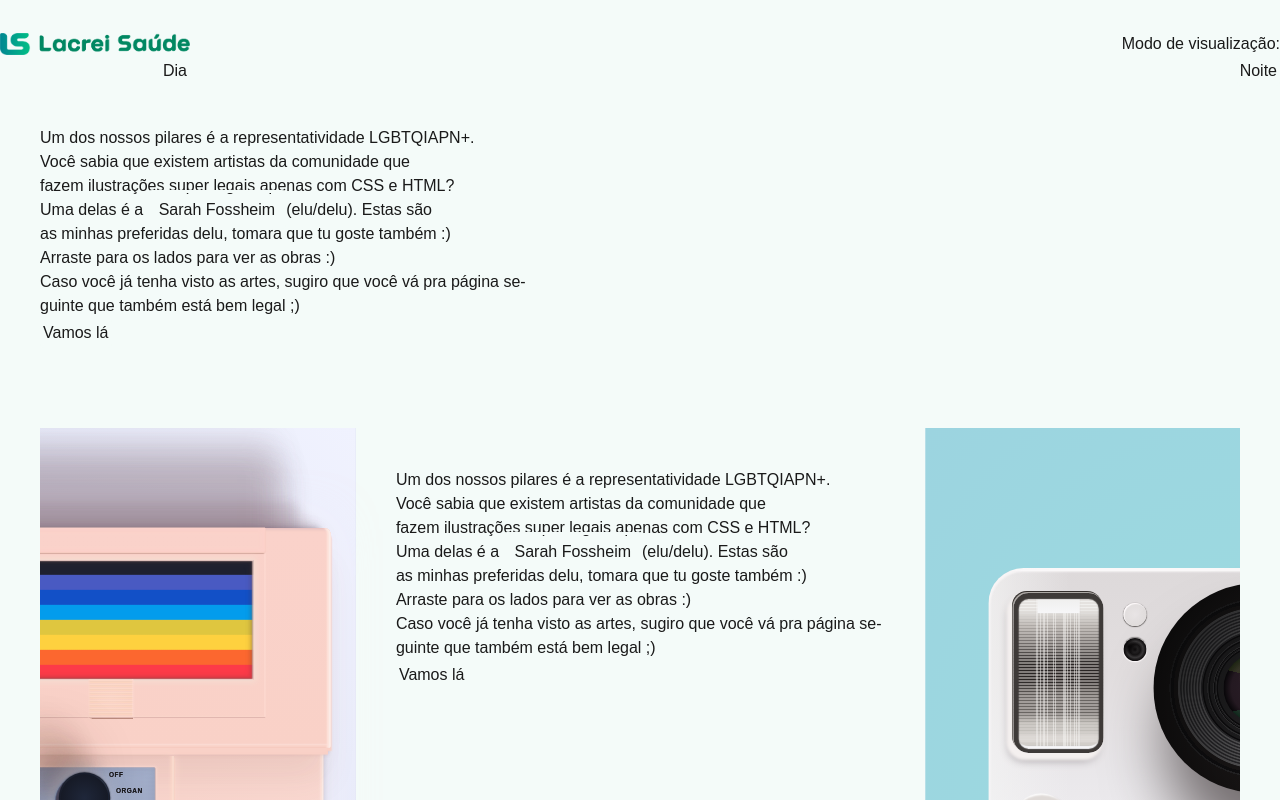
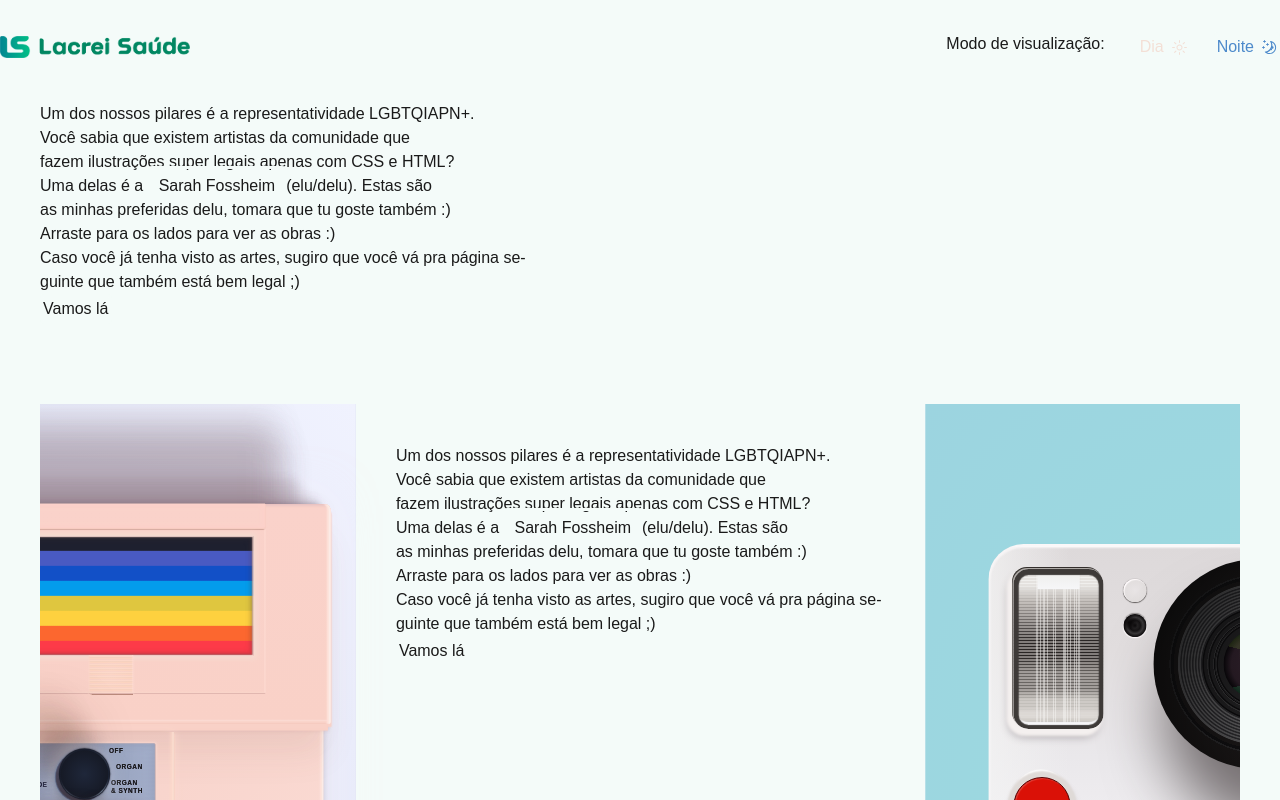
Before and after one commit to brunomoleta/testetecnico-lacrei-saude, a Next.js app: page / in a window 1280 px wide. Shown: the top 800 px of the page. Built offline with nearby package versions, Linux system fonts and the light colour scheme; no server answers.

Commit message:
:sparkle: feat:DarkLightMode
Configurar dois botões. Um para
o modo "noite" e o outro para o modo "dia".

```diff
--- /dev/null
+++ b/src/components/DarkLightMode/DarkLightMode.style.ts
@@ -0,0 +1,22 @@
+import styled from "styled-components";
+
+export const Wrapper = styled.div`
+  display: flex;
+  gap: 32px;
+`;
+export const Buttons = styled.div`
+  display: flex;
+  gap: 24px;
+`;
+
+export const Button = styled.button`
+  display: flex;
+  align-items: center;
+  gap: 8px;
+`;
+export const Day = styled(Button)`
+  color: var(--day);
+`;
+export const Night = styled(Button)`
+  color: var(--night);
+`;
--- a/src/components/DarkLightMode/DarkLightMode.tsx
+++ b/src/components/DarkLightMode/DarkLightMode.tsx
@@ -4,31 +4,44 @@ import { DARK_COLORS, LIGHT_COLORS } from "@/styled-components/colors.style";
 import { PageTheme, Theme } from "@/types/types";
 import { formattedDate } from "@/utils/utils";
 import { setCookie } from "cookies-next";
+import {
+  Buttons,
+  Day,
+  Night,
+  Wrapper,
+} from "@/components/DarkLightMode/DarkLightMode.style";
+import { MoonIcon, SunIcon } from "@radix-ui/react-icons";
 
 function DarkLightMode({ initialTheme }: Theme) {
   const [theme, setTheme] = React.useState(initialTheme);
 
-  function handleClick() {
-    const newTheme: PageTheme = theme === "dark" ? "light" : "dark";
-    setTheme(newTheme);
+  function handleClick(isLight: boolean) {
+    const theme: PageTheme = isLight ? "light" : "dark";
+    const colors = isLight ? LIGHT_COLORS : DARK_COLORS;
 
-    setCookie("color-theme", newTheme, { expires: formattedDate });
+    setTheme(theme);
+    setCookie("color-theme", theme, { expires: formattedDate });
 
     const root = document.documentElement;
-    const colors = newTheme === "dark" ? DARK_COLORS : LIGHT_COLORS;
 
-    root.setAttribute("data-color-theme", newTheme);
+    root.setAttribute("data-color-theme", theme);
     Object.entries(colors).forEach(([key, value]) => {
       root.style.setProperty(key, value);
     });
   }
 
   return (
-    <>
+    <Wrapper>
       <span>Modo de visualização:</span>
-      <button onClick={handleClick}>Dia</button>
-      <button onClick={handleClick}>Noite</button>
-    </>
+      <Buttons>
+        <Day disabled={theme === "light"} onClick={() => handleClick(true)}>
+          Dia <SunIcon />
+        </Day>
+        <Night disabled={theme === "dark"} onClick={() => handleClick(false)}>
+          Noite <MoonIcon />
+        </Night>
+      </Buttons>
+    </Wrapper>
   );
 }
 
```
